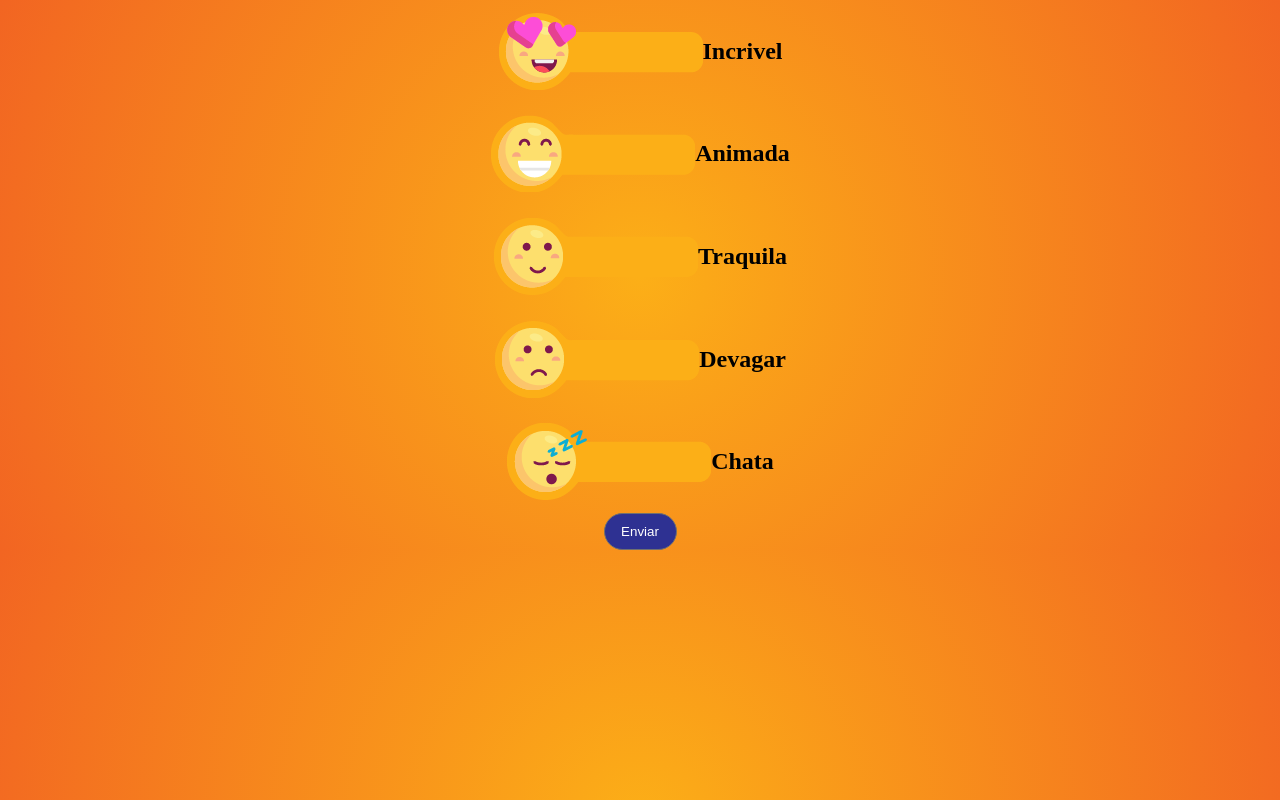
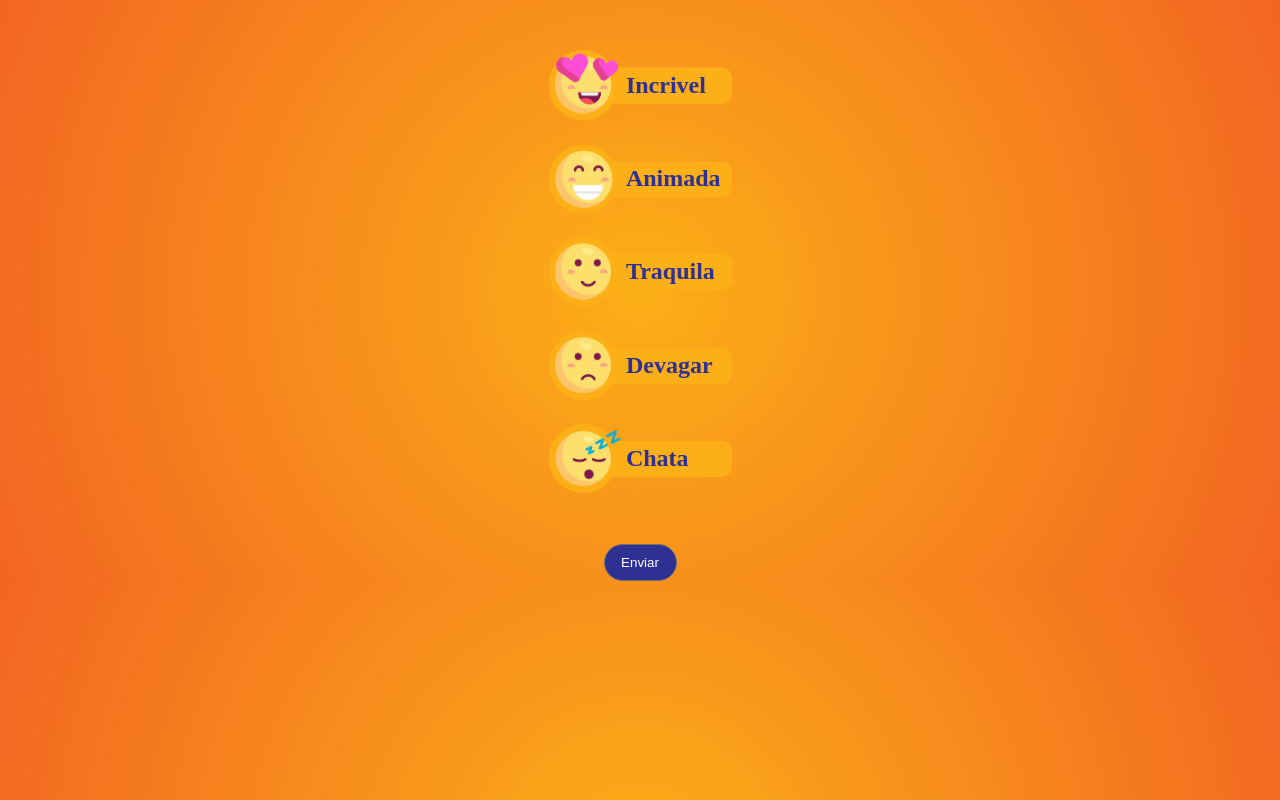
Before and after one commit to paulinhoph/termometro, a React app: page / in a window 1280 px wide. Built offline with nearby package versions, Linux system fonts and the light colour scheme.

Commit message:
atualizado temperatura

```diff
--- a/src/App.css
+++ b/src/App.css
@@ -5,9 +5,11 @@
     margin: 0;
     padding: 0;
     box-sizing: border-box;
+
 }
 body {
     background: radial-gradient(circle, #FCAF17, #F26522);
+
 }
 
 /* Css Chave */
@@ -81,7 +83,7 @@ body {
     margin: 1%;
 }
 .img-carinhas{
-    width: 100%;
+    width: 90%;
 }
 .Button-enviar{
     display: flex;
@@ -96,3 +98,12 @@ body {
     border-radius: 25px;
     border: solid #707070 1px;
 }
+.text-temperatura{
+    position: absolute;
+    z-index: 4;
+    left: 48.9%;
+    color: #2E3192;
+}
+.carinhas{
+    margin:3%;
+}
--- a/src/components/TelaSecundaria/carinahas.js
+++ b/src/components/TelaSecundaria/carinahas.js
@@ -9,7 +9,7 @@ import Chata from '../../Assets/Images/sleeping-01.png';
 export default class Carinahas extends Component {
   render() {
     return (
-      <div className="carinahs">
+      <div className="carinhas">
             <section className="container-carinhas">
                 <div className="container">
                     <img  src={Incrivel} className="img-carinhas"/>
```
